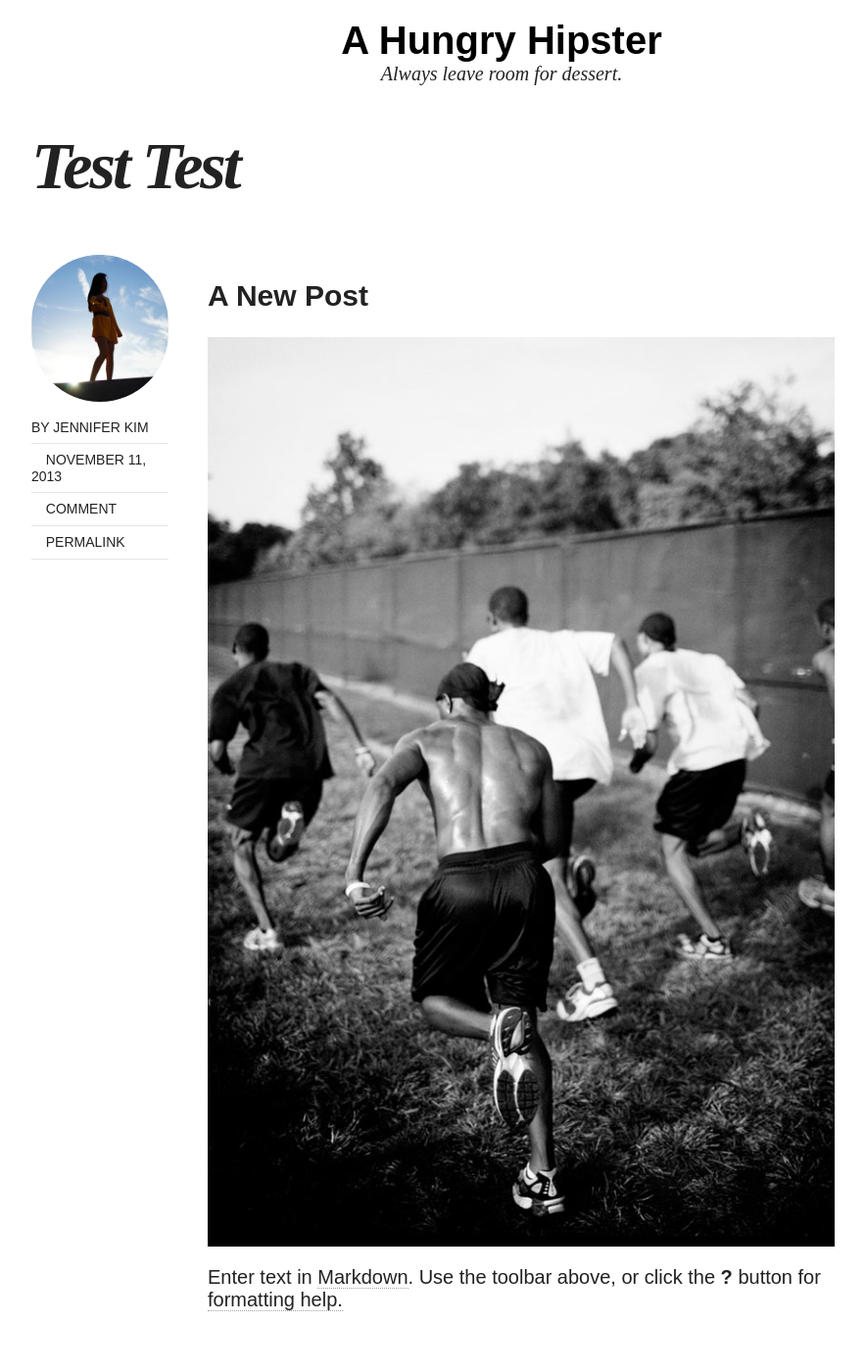
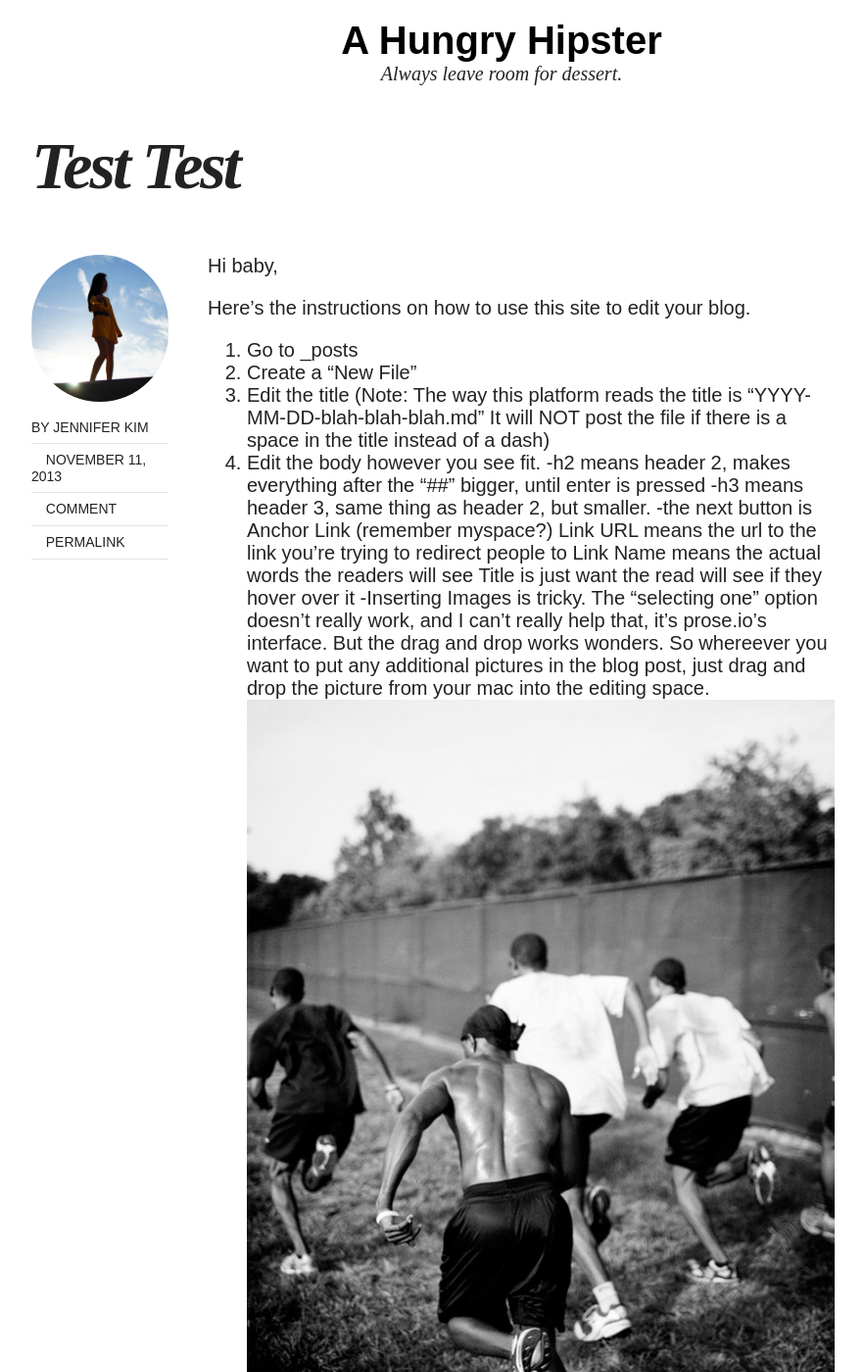
Before and after one commit to ahungryhipster/ahungryhipster.github.io, a Jekyll site: the page built from _posts/2013-11-11-test-test.md, in a window 1280 px wide and 1400 px high, scrolled down 308 px. Shown: the whole window at 98% size, without its empty margins (128-1011 px from the left). Built offline with Jekyll 4.4.1, drawn with Linux system fonts in a browser that asks for light colours; nearby versions of some CDN libraries; comment, search, counter and statistics services are not loaded; some of the changed text lies outside the part shown.

Commit message:
Updated 2013-11-11-test-test.md

```diff
--- a/_posts/2013-11-11-test-test.md
+++ b/_posts/2013-11-11-test-test.md
@@ -4,7 +4,27 @@ layout: post
 published: true
 ---
 
+Hi baby,
+
+Here's the instructions on how to use this site to edit your blog.
+
+1. Go to _posts
+2. Create a "New File"
+3. Edit the title (Note: The way this platform reads the title is
+	"YYYY-MM-DD-blah-blah-blah.md"
+   It will NOT post the file if there is a space in the title instead of a dash)
+4. Edit the body however you see fit.
+	-h2 means header 2, makes everything after the "##" bigger, until enter is pressed
+    -h3 means header 3, same thing as header 2, but smaller.
+    -the next button is Anchor Link (remember myspace?)
+    	Link URL means the url to the link you're trying to redirect people to
+        Link Name means the actual words the readers will see
+        Title is just want the read will see if they hover over it
+    -Inserting Images is tricky. The "selecting one" option doesn't really work, and I can't really help that, it's prose.io's interface. But the drag and drop works wonders. So whereever you want to put any additional pictures in the blog post, just drag and drop the picture from your mac into the editing space. ![delete.jpg](/images/delete.jpg)
+
+
+
+2013-11-11-your-filename.md
 ## A New Post
-![delete.jpg](/images/delete.jpg)
 
-Enter text in [Markdown](http://daringfireball.net/projects/markdown/). Use the toolbar above, or click the **?** button for [formatting help.](google.com "TITLE")
+Enter text in [Markdown](http://daringfireball.net/projects/markdown/). Use the toolbar above, or click the **?** button for formatting help.
```
